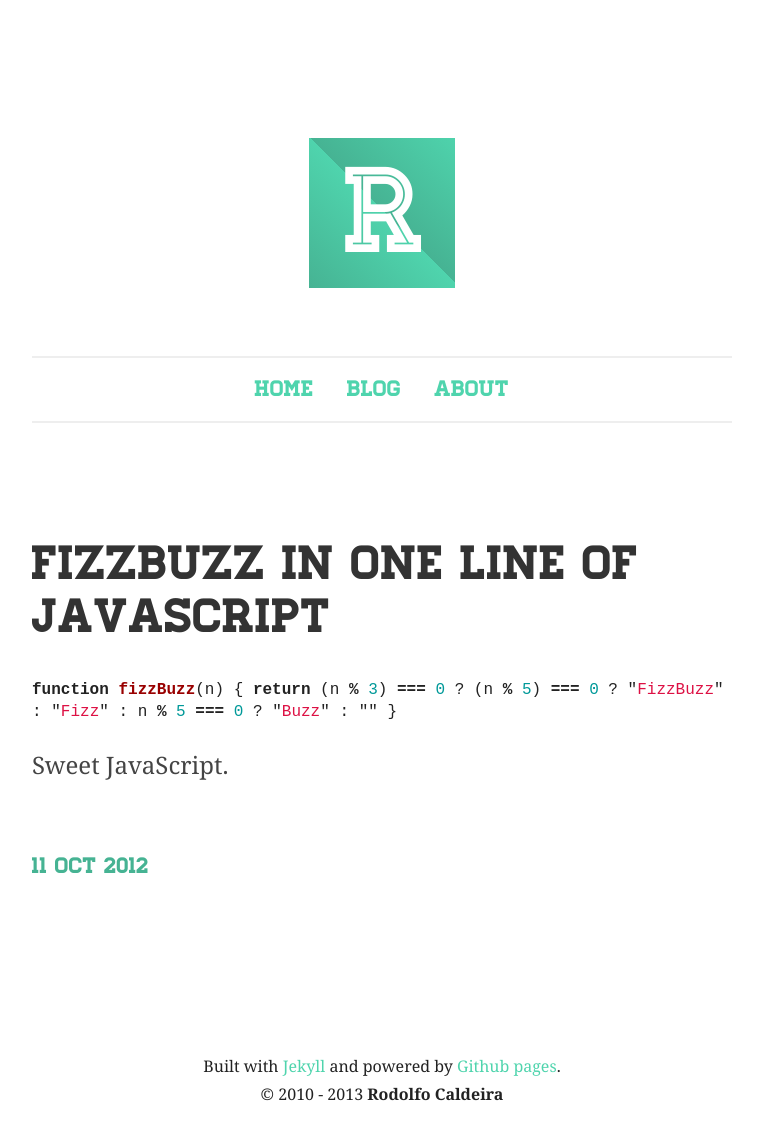
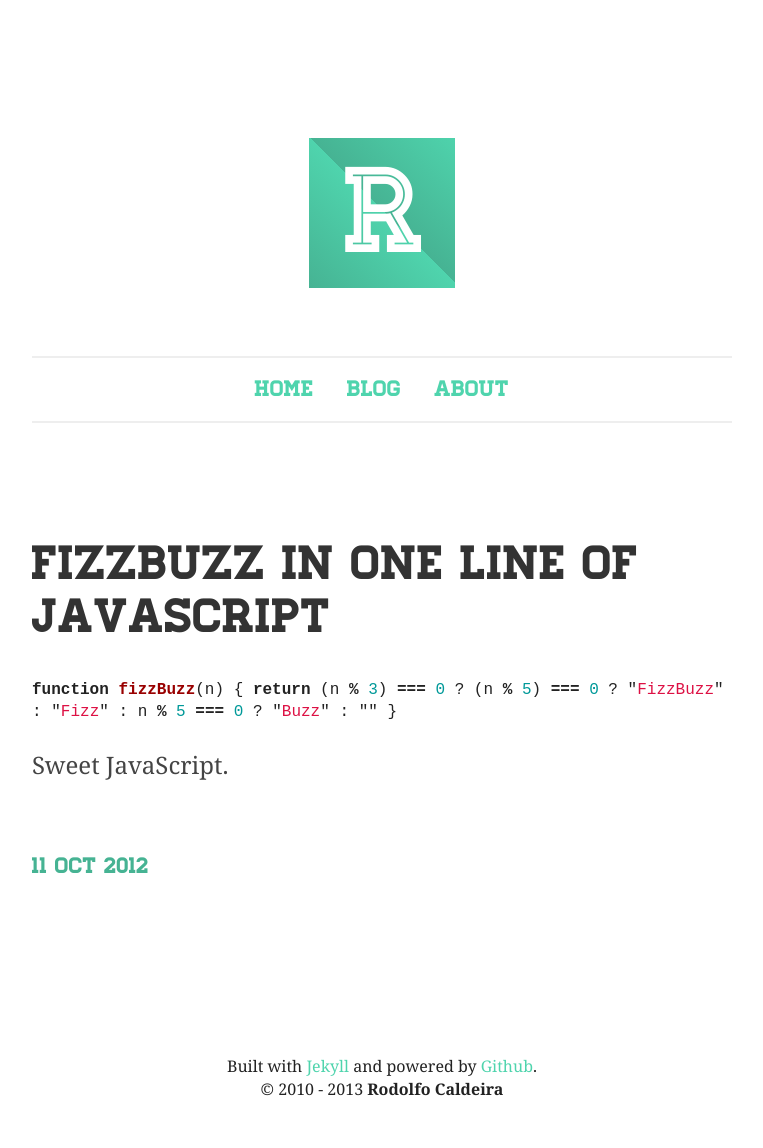
Before and after one commit to rodolfocaldeira/rodolfocaldeira.github.com, a Jekyll site: the page built from _posts/2012-10-11-fizzbuzz-in-one-line-of-javascript.md, in a window 1280 px wide. Shown: the whole page, without its empty margins (258-1021 px from the left). Built offline with Jekyll 4.4.1, drawn with Linux system fonts in a browser that asks for light colours.

Commit message:
Fixed some layout issues and updated the footer.

```diff
--- a/_includes/footer.html
+++ b/_includes/footer.html
@@ -1,7 +1,8 @@
 <footer>
-  <p>Built with <a href="http://jekyllrb.com/">Jekyll</a>
-    and powered by <a href="https://github.com/rodolfocaldeira/rodolfocaldeira.github.com">Github pages</a>.</p>
-  <p>© 2010 - 2013 <strong>Rodolfo Caldeira</strong></p>
+    <p>Built with <a href="http://jekyllrb.com/">Jekyll</a>
+        and powered by <a href="https://github.com/rodolfocaldeira/rodolfocaldeira.github.com">Github</a>.
+        <br>
+        © 2010 - 2013 <strong>Rodolfo Caldeira</strong></p>
 </footer>
 
 </div>
--- a/css/main.css
+++ b/css/main.css
@@ -466,7 +466,7 @@
 pre,
 samp {
   font-family: monospace, serif;
-  _font-family: "courier new", monospace;
+  _font-family: 'courier new', monospace;
   font-size: 1em; }
 
 /**
@@ -585,7 +585,7 @@
  * Define consistent border, margin, and padding.
  */
 fieldset {
-  border: 1px solid silver;
+  border: 1px solid #c0c0c0;
   margin: 0 2px;
   padding: 0.35em 0.625em 0.75em; }
 
@@ -774,7 +774,7 @@
   display: block;
   height: 1px;
   border: 0;
-  border-top: 1px solid #cccccc;
+  border-top: 1px solid #ccc;
   margin: 1em 0;
   padding: 0; }
 
@@ -882,8 +882,8 @@
       color: #333333; }
 
 nav {
-  border-bottom: 2px solid #eeeeee;
-  border-top: 2px solid #eeeeee;
+  border-bottom: 2px solid #eee;
+  border-top: 2px solid #eee;
   margin: 0 auto 10%;
   text-align: center;
   font-family: "HomesteadRegularRegular", Arial, sans-serif;
@@ -913,7 +913,8 @@
     float: none;
     clear: both;
     border: 2px solid #eeeeee;
-    margin-bottom: 1.8em; }
+    margin-bottom: 1.8em;
+    min-height: 215px; }
     .articles-list article:hover {
       -webkit-box-shadow: 4px 1px 1px 1px #46b393;
       box-shadow: 5px 6px 0px 0px #46b393; }
@@ -1051,14 +1052,17 @@
     font-size: 1.8em; }
 
   .post h1 {
-    font-size: 2.2em;
-    color: red !important; } }
+    font-size: 2.2em; }
+
+  footer p {
+    font-size: 0.9em; } }
 @media only screen and (min-width: 43em) {
   .articles-list article {
     float: left;
     position: relative;
     width: 47.5%;
-    clear: none; }
+    clear: none;
+    min-height: 315px; }
     .articles-list article.l-expanded {
       width: 99.4%; }
     .articles-list article:nth-child(2n + 2) {
@@ -1078,7 +1082,7 @@
 @media print {
   * {
     background: transparent !important;
-    color: black !important;
+    color: #000 !important;
     /* Black prints faster: h5bp.com/s */
     box-shadow: none !important;
     text-shadow: none !important; }
@@ -1103,7 +1107,7 @@
 
   pre,
   blockquote {
-    border: 1px solid #999999;
+    border: 1px solid #999;
     page-break-inside: avoid; }
 
   thead {
```
